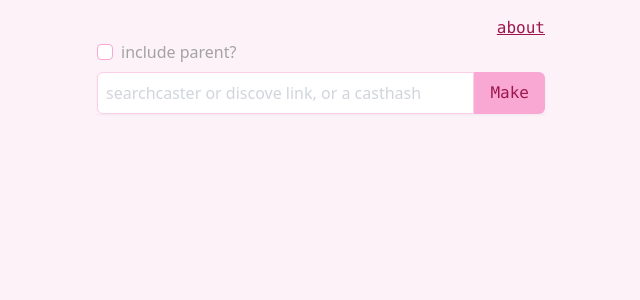
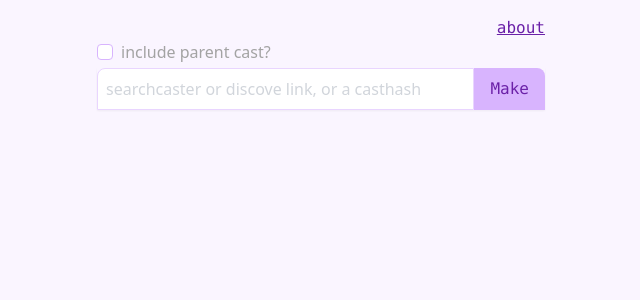
Before and after one commit to vinliao/screenshotcaster.xyz, a Next.js app: page / in a window 1280 px wide. Shown: the top 300 px of the page, without its empty margins (319-959 px from the left). Built offline with nearby package versions, Linux system fonts and the light colour scheme.

Commit message:
pink to purple

```diff
--- a/pages/_app.js
+++ b/pages/_app.js
@@ -2,7 +2,7 @@ import '../styles/globals.css';
 
 function MyApp({ Component, pageProps }) {
   return (
-    <div className='bg-pink-50 h-screen'>
+    <div className='bg-purple-50 h-screen'>
       <Component {...pageProps} />
     </div>
   );
--- a/pages/about.js
+++ b/pages/about.js
@@ -3,7 +3,7 @@ import Link from 'next/link';
 
 export default function About() {
   return (
-    <div className="max-w-md mx-auto text-pink-800 py-4">
+    <div className="max-w-md mx-auto text-purple-800 py-4">
       <Link href={"/"} className="font-mono underline">back</Link>
       <p>Welcome to screenshotcaster!</p>
     </div>
--- a/pages/index.js
+++ b/pages/index.js
@@ -1,6 +1,5 @@
 import { useState } from 'react';
 import Link from 'next/link';
-import { saveAs } from 'file-saver';
 import { motion, AnimatePresence } from "framer-motion";
 
 export default function Home() {
@@ -77,27 +76,23 @@ export default function Home() {
     setImageLoading(false);
   }
 
-  function downloadImage() {
-    saveAs(imageSrc, 'image.png');
-  }
-
   return (
-    <div className="max-w-md mx-auto text-pink-800 py-4">
+    <div className="max-w-md mx-auto text-purple-800 py-4">
 
       <div className='flex'>
         <div className='flex-1'></div>
         <Link href={"/about"} className="font-mono underline">about</Link>
       </div>
 
-      <label className='mb-2 flex items-center'>
-        <input type="checkbox" className="form-checkbox rounded border border-pink-300 text-pink-500 mr-2 focus:ring focus:ring-transparent"
+      <label className='mb-1 flex items-center'>
+        <input type="checkbox" className="form-checkbox rounded border border-purple-300 text-purple-500 mr-2 focus:ring focus:ring-transparent"
           checked={withReply}
           onChange={setReplyChecked}
         />
-        <span className='text-neutral-400'>include parent?</span>
+        <span className='text-neutral-400'>include parent cast?</span>
       </label>
-      <div className="flex shadow-sm mb-5">
-        <input type="text" className="p-2 flex-1 border border-pink-200 rounded-l-md focus:border-pink-300 focus:ring focus:ring-inset focus:ring-pink-300 focus:ring-opacity-50 placeholder-gray-300" placeholder="searchcaster or discove link, or a casthash"
+      <div className="flex shadow-sm">
+        <input type="text" className="p-2 flex-1 border border-purple-200 rounded-tl-lg focus:border-purple-300 focus:ring focus:ring-inset focus:ring-purple-300 focus:ring-opacity-50 placeholder-gray-300" placeholder="searchcaster or discove link, or a casthash"
           onChange={(e) => setUserInput(e.target.value)}
           value={userInput}
           onKeyDown={(e) => {
@@ -107,11 +102,11 @@ export default function Home() {
           }}
         />
         {!imageLoading ?
-          <button className="font-mono bg-pink-300 rounded-r-md py-2 px-4 hover:bg-pink-600 hover:text-pink-50 transition focus:outline-none" onClick={() => {
+          <button className="font-mono bg-purple-300 rounded-tr-lg py-2 px-4 hover:bg-purple-600 hover:text-purple-50 transition focus:outline-none" onClick={() => {
             makeImage();
           }}>Make</button>
           :
-          <button className="font-mono bg-neutral-300 rounded-r-md py-2 px-4 focus:outline-none text-neutral-500 hover:pointer-none">
+          <button className="font-mono bg-neutral-300 rounded-tr-lg py-2 px-4 focus:outline-none text-neutral-500 hover:pointer-none">
             <svg xmlns="http://www.w3.org/2000/svg" fill="none" viewBox="0 0 24 24" strokeWidth={1.5} stroke="currentColor" className="w-6 h-6 animate-spin">
               <path strokeLinecap="round" strokeLinejoin="round" d="M18 12H6" />
             </svg>
@@ -128,24 +123,24 @@ export default function Home() {
                 animate={{ opacity: 1, scale: 1 }}
                 transition={{ duration: 0.3 }}
                 exit={{ opacity: 0, scale: 0.9 }}
-                className='h-full w-full backdrop-blur-md absolute'></motion.div>
+                className='h-full w-full backdrop-blur-md absolute rounded-b-lg'></motion.div>
             }
           </AnimatePresence>
-          <img src={imageSrc} alt="" onLoad={imageDoneLoaded} className='rounded-t-2xl' />
+          <img src={imageSrc} alt="" onLoad={imageDoneLoaded} className='rounded-b-lg shadow-sm border border-t-0 border-purple-200' />
         </div>
       }
 
-      {imageSrc != "" && !imageLoading &&
+      {/* {imageSrc != "" && !imageLoading &&
         <div className="flex">
-          <button className="font-mono bg-pink-300 rounded-b-2xl py-2 px-4 hover:bg-pink-600 hover:text-pink-50 transition focus:outline-none flex-1" onClick={() => {
+          <button className="font-mono bg-purple-300 rounded-b-2xl py-2 px-4 hover:bg-purple-600 hover:text-purple-50 transition focus:outline-none flex-1" onClick={() => {
             downloadImage();
           }}>download</button>
         </div>
-      }
+      } */}
 
       {/* {imageSrc != "" &&
         <div className="flex">
-          <input type="text" className="p-2 flex-1 border-l border-b border-pink-200 rounded-bl-2xl focus:outline-none focus:border-pink-300 focus:ring-inset focus:ring-pink-300 focus:ring-opacity-50 placeholder-gray-300" placeholder="by @whatever cc @placeholder"
+          <input type="text" className="p-2 flex-1 border-l border-b border-purple-200 rounded-bl-2xl focus:outline-none focus:border-purple-300 focus:ring-inset focus:ring-purple-300 focus:ring-opacity-50 placeholder-gray-300" placeholder="by @whatever cc @placeholder"
             onChange={(e) => setTweetInput(e.target.value)}
             value={tweetInput}
             onKeyDown={(e) => {
@@ -154,7 +149,7 @@ export default function Home() {
               }
             }}
           />
-          <button className="font-mono bg-pink-300 rounded-br-2xl py-2 px-4 hover:bg-pink-600 hover:text-pink-50 transition focus:outline-none" onClick={() => {
+          <button className="font-mono bg-purple-300 rounded-br-2xl py-2 px-4 hover:bg-purple-600 hover:text-purple-50 transition focus:outline-none" onClick={() => {
             sendTweet();
           }}>Tweet</button>
         </div>
```
